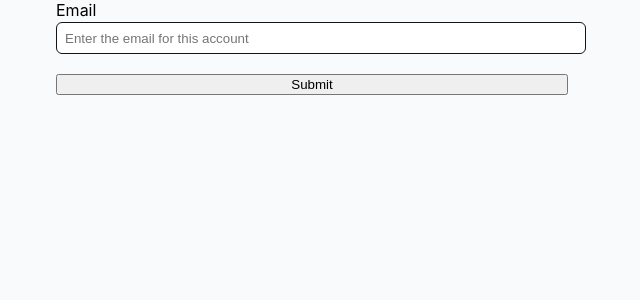
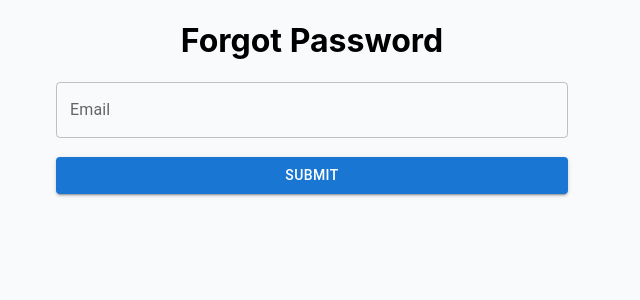
Before and after one commit to fortune710/info-management-system, a React (Create React App) app: page /forgot-password in a window 1280 px wide. Shown: the top 300 px of the page, without its empty margins (328-968 px from the left). Built offline with nearby package versions, Linux system fonts and the light colour scheme; no server answers.

Commit message:
made page to use MUI textfield

```diff
--- a/src/pages/ForgotPassword.js
+++ b/src/pages/ForgotPassword.js
@@ -1,12 +1,29 @@
-import { getAuth, sendPasswordResetEmail } from 'firebase/auth';
-import Firebase from '../firebase-init';
+import { sendPasswordResetEmail } from 'firebase/auth';
+import { auth } from '../utils/firebase.utils';
+
 import { useForm } from 'react-hook-form';
 
+import { Button, TextField, Modal, Typography, Box, Snackbar, IconButton } from "@mui/material";
 
-import FormInput from '../components/FormInput/FormInput';
-import Modal from '../components/Modal/Modal';
 import React, { useState } from 'react';
+import { Close } from '@mui/icons-material';
 
+
+const boxStyle = {
+    background: '#fff',
+    border: '2px solid #000',
+    width: 400
+}
+
+const modalStyle = {
+    display: 'flex',
+    alignItems: 'center',
+    justifyContent: 'center',
+}
+
+const toastStyle = {
+    margin: '0 auto'
+}
 
 const ForgotPasswordPage = () => {
     const { register, handleSubmit, getValues } = useForm({
@@ -16,29 +33,73 @@
     });
 
     const submitEmail = () => {
-        const {email} = getValues();
-        setModalOpen(true)
+        const { email } = getValues();
+        sendPasswordResetEmail(auth, email)
+        .then(() => {
+            setModalOpen(true)
+        })
+        .catch((err) => {
+            if(err.code === 'auth/network-request-failed'){
+                setToastOpen(true)
+            }
+        })
+
     }
 
     const [modalOpen, setModalOpen] = useState(false)
+    const [toastOpen, setToastOpen] = useState(false)
 
     return(
         <React.Fragment>
 
-        <main>
-            <form onSubmit={handleSubmit()}>
-                <FormInput
-                    register={register}
+        <main className='forgot-password-page'>
+            <h1>Forgot Password</h1>
+            <form onSubmit={handleSubmit(submitEmail)}>
+                <TextField
+                    {...register('email')}
                     placeholder="Enter the email for this account"
                     type="email"
                     name={'email'}
-                    />
+                    label="Email"
+                />
 
-                <button type='submit'>
+                <Button variant="contained" type='submit'>
                     Submit
-                </button>
+                </Button>
             </form>
 
+            <Modal
+                sx={modalStyle}
+                open={modalOpen}
+                onClose={() => setModalOpen(false)}
+                aria-labelledby="modal-modal-title"
+                aria-describedby="modal-modal-description"
+            >
+                <Box sx={boxStyle}>
+                    <Typography id="modal-modal-title" component="h2">
+                        Check Your Email
+                    </Typography>
+                    <Typography id="modal-modal-description">
+                        We've sent you a link to help you reset
+                        your email.
+                    </Typography>
+                </Box>
+            </Modal>
+
+
+
+            <Snackbar
+                sx={toastStyle}
+                open={toastOpen}
+                onClose={() => setToastOpen(false)}
+                autoHideDuration={3000}
+                message="Not connected to the Internet"
+                action={
+                    <IconButton onClick={() => setToastOpen(false)}>
+                        <Close/>
+                    </IconButton>
+                }
+            />
 
 
         </main>
```
